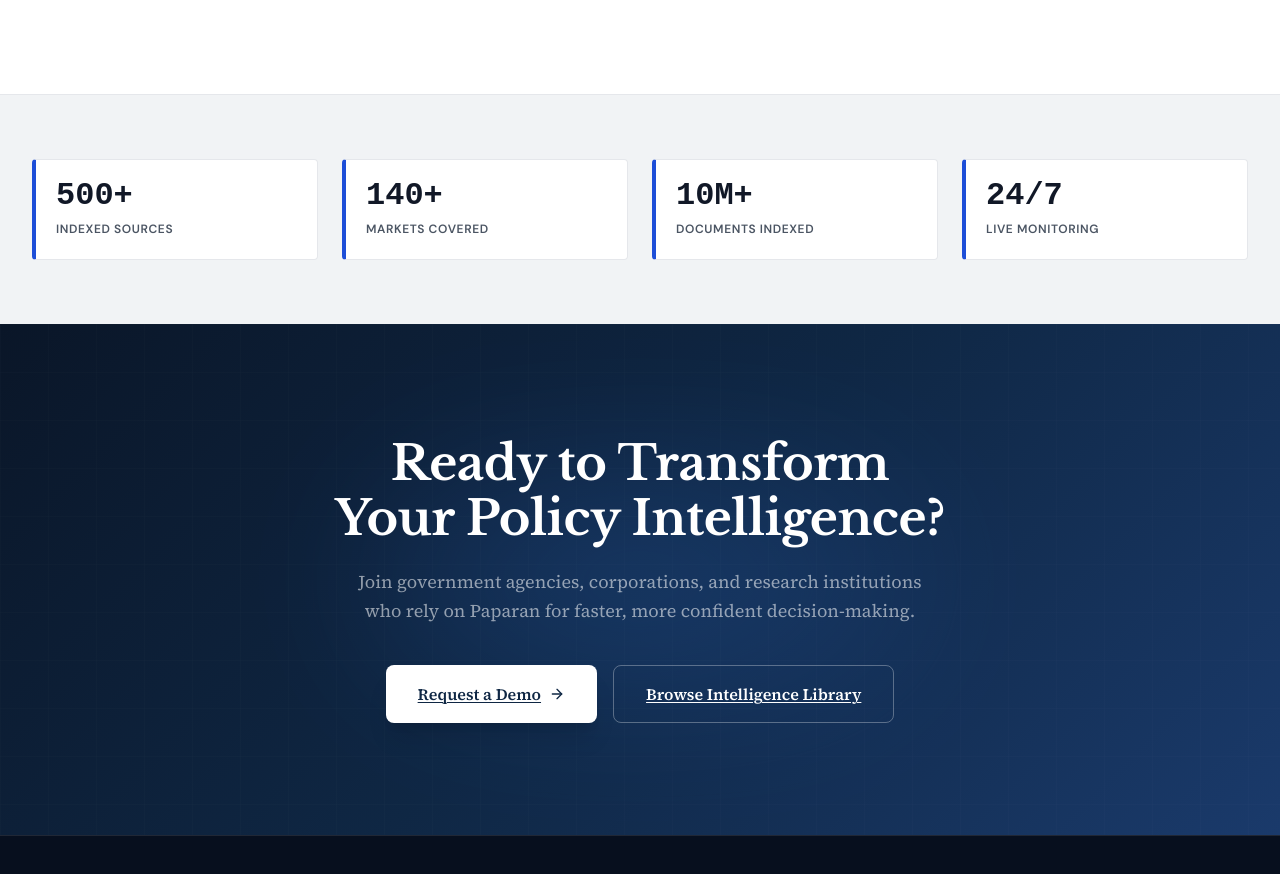
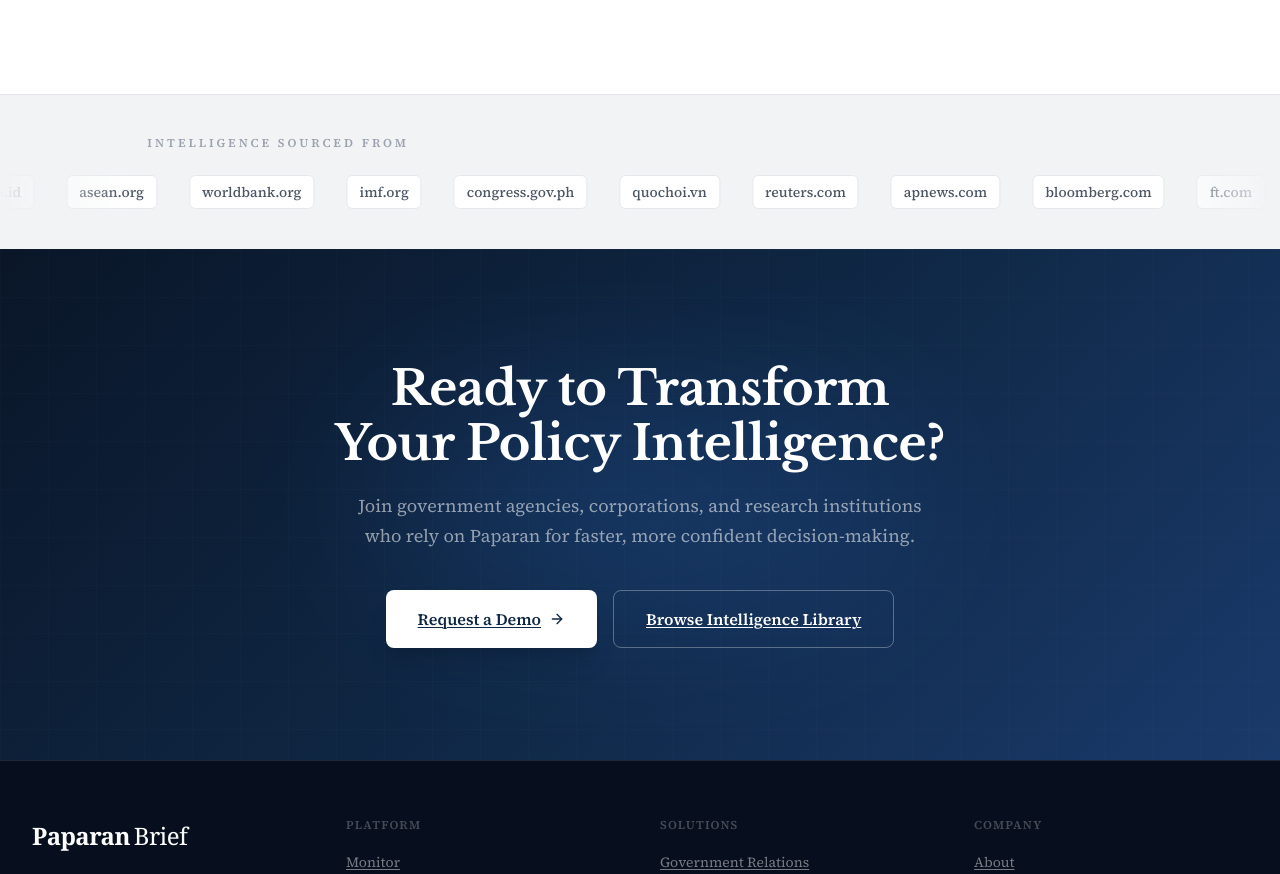
Before and after one commit to mzf11125/paparan-ai, a React (Vite) app: page / in a window 1280 px wide. Shown: the part 3233-4107 px from the top of the page. Built offline with nearby package versions, Linux system fonts and the light colour scheme; no server answers.

Commit message:
feat: replace stats grid with news sources carousel

```diff
--- a/src/pages/LandingPage.tsx
+++ b/src/pages/LandingPage.tsx
@@ -9,6 +9,51 @@
 import { PersonasSection } from '@/components/landing/PersonasSection'
 import { CtaSection } from '@/components/landing/CtaSection'
 import { FooterSection } from '@/components/landing/FooterSection'
+
+const NEWS_SOURCES = [
+  // Gov / Multilateral
+  'parliament.gov.my', 'parliament.gov.sg', 'dpr.go.id', 'bi.go.id',
+  'asean.org', 'worldbank.org', 'imf.org', 'congress.gov.ph', 'quochoi.vn',
+  // Tier 1 news
+  'reuters.com', 'apnews.com', 'bloomberg.com', 'ft.com',
+  // Indonesia
+  'antaranews.com', 'kontan.co.id', 'bisnis.com', 'ojk.go.id',
+  // Islamic / Web3
+  'salaamgateway.com', 'coindesk.com', 'theblock.co',
+]
+
+function NewsSourcesCarousel() {
+  const doubled = [...NEWS_SOURCES, ...NEWS_SOURCES]
+  return (
+    <div
+      className="relative"
+      style={{ maskImage: 'linear-gradient(to right, transparent 0%, black 10%, black 90%, transparent 100%)' }}
+    >
+      <div
+        className="flex gap-8 items-center marquee-sources motion-safe:[animation-play-state:running]"
+        style={{ animation: 'marquee-sources 35s linear infinite', width: 'max-content' }}
+      >
+        {doubled.map((source, i) => (
+          <span
+            key={i}
+            className="text-sm font-medium text-text-secondary hover:text-text transition-colors whitespace-nowrap cursor-default px-3 py-1.5 rounded-md border border-border bg-bg-elevated"
+          >
+            {source}
+          </span>
+        ))}
+      </div>
+      <style>{`
+        @keyframes marquee-sources {
+          from { transform: translateX(0); }
+          to { transform: translateX(-50%); }
+        }
+        @media (prefers-reduced-motion: reduce) {
+          .marquee-sources { animation: none; }
+        }
+      `}</style>
+    </div>
+  )
+}
 
 export function LandingPage() {
   const featuredBriefs = mockBriefs.slice(0, 3)
@@ -82,22 +127,14 @@
       </section>
 
       {/* ── Stats ── */}
-      <section className="py-16 border-t border-border bg-bg-surface">
-        <div className="max-w-7xl mx-auto px-4 lg:px-8">
-          <div className="grid grid-cols-2 lg:grid-cols-4 gap-6">
-            {[
-              { value: '500+', label: 'Indexed Sources' },
-              { value: '140+', label: 'Markets Covered' },
-              { value: '10M+', label: 'Documents Indexed' },
-              { value: '24/7', label: 'Live Monitoring' },
-            ].map(({ value, label }) => (
-              <div key={label} className="stats-card-official">
-                <div className="stats-value">{value}</div>
-                <div className="stats-label">{label}</div>
-              </div>
-            ))}
-          </div>
+      {/* ── News Sources Carousel ── */}
+      <section className="py-10 border-t border-border bg-bg-surface overflow-hidden">
+        <div className="max-w-7xl mx-auto px-4 lg:px-8 mb-6">
+          <p className="text-center text-xs font-semibold uppercase tracking-[0.25em] text-text-tertiary">
+            Intelligence sourced from
+          </p>
         </div>
+        <NewsSourcesCarousel />
       </section>
 
       <CtaSection />
```
